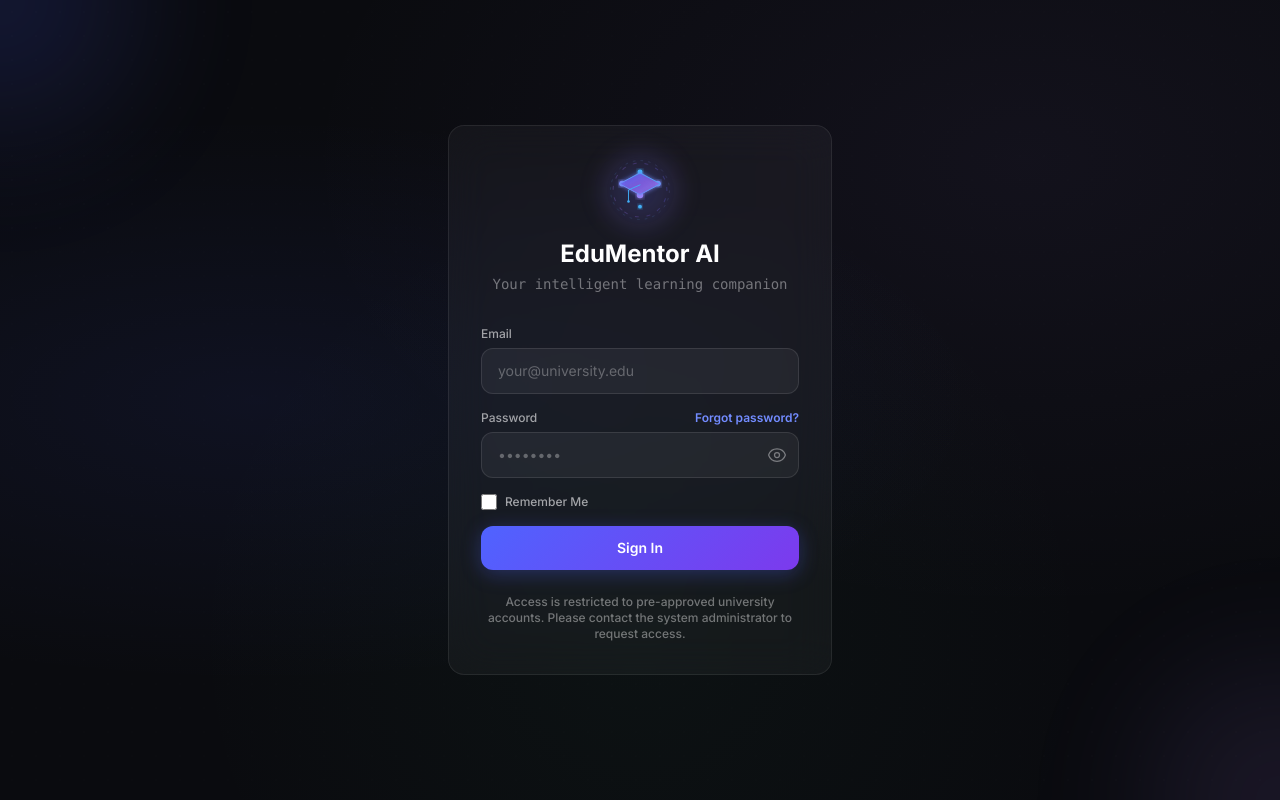
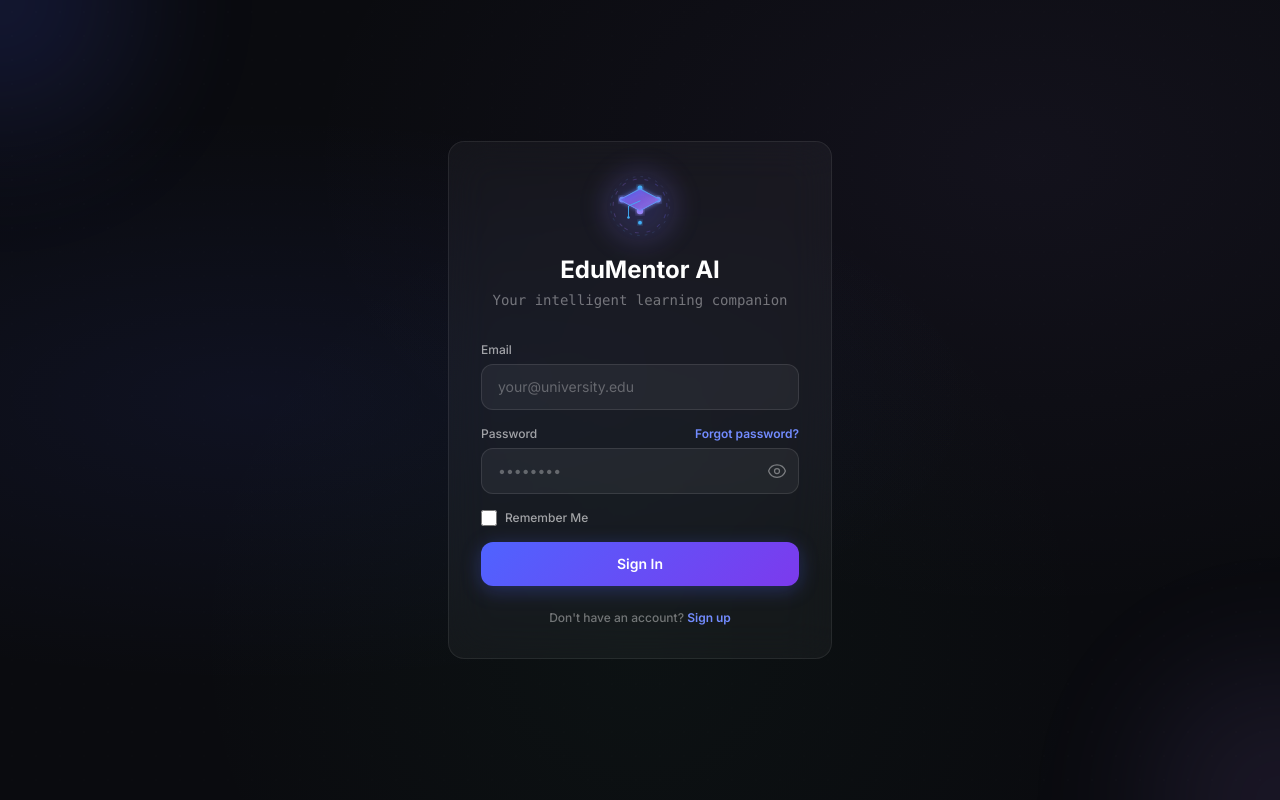
Before and after one commit to Deepakkaruppasamy/EduMentor-AI, a React (Vite) app in the folder frontend/: page /login in a window 1280 px wide. Built offline with nearby package versions, Linux system fonts and the light colour scheme.

Commit message:
Add sign up redirection link on login screen

```diff
--- a/frontend/src/pages/LoginPage.tsx
+++ b/frontend/src/pages/LoginPage.tsx
@@ -140,7 +140,10 @@ export const LoginPage: React.FC = () => {
         </form>
 
         <p className="mt-6 text-center text-xs text-white/40 font-medium">
-          Access is restricted to pre-approved university accounts. Please contact the system administrator to request access.
+          Don't have an account?{' '}
+          <Link to="/register" className="text-primary-400 hover:text-primary-300 transition-colors font-semibold">
+            Sign up
+          </Link>
         </p>
       </motion.div>
     </div>
```
